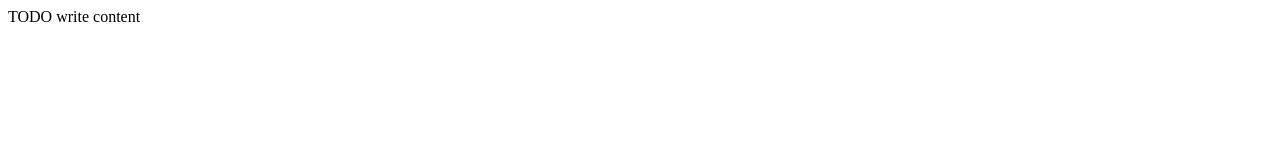
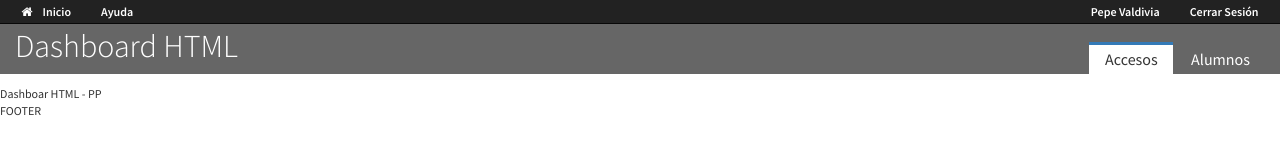
Before and after one commit to pepeul1191/dashboard-html, a website: page index.html in a window 1280 px wide. Drawn offline with nearby package versions, Linux system fonts and the light colour scheme.

Commit message:
Header del dashboard.

```diff
--- /dev/null
+++ b/assets/css/site/styles.css
@@ -0,0 +1,23 @@
+@import url(//fonts.googleapis.com/css?family=Source+Sans+Pro:300,400,600,700,300italic,400italic,600italic);
+@import url(//fonts.googleapis.com/css?family=Kaushan+Script);
+.container{width: 99%;padding-right: 0px;padding-left: 0px;}
+body{font-size:12px; font-family: 'Source Sans Pro', sans-serif;}
+
+/* Inicio Navbar 1*/
+.navbar {min-height: 24px;}
+.navbar-inverse .navbar-nav>li>a{color:#FFFFFF; font-weight: 600}
+.navbar-inverse .navbar-nav>li>a>i{padding-right: 10px;}
+#li-cerrar-sesion{}
+#li-usuario-logueado{font-weight: 600}
+.navbar-fixed-top {height: 14px;}
+@media (min-width: 768px){ .navbar-nav>li>a{padding-bottom: 2px; padding-top: 2px; }}
+/* Fin Navbar 1*/
+/* Inicio Navbar 2*/
+#navbar-2{max-height: 50px; background: #666; margin-top: 24px;}
+#nombre-app{ color:#FFFFFF; font-size: xx-large; font-weight: 100;padding-left: 0px;}
+#navbar-2 > .col-md-9{    padding-right: 0px;padding-top: 18px;}
+#navbar-2 > .col-md-9 > .pull-right > li{    padding-top: 3px;padding-bottom: 4px;padding-right: 15px;padding-left: 16px;}
+#navbar-2 > .col-md-9 > .pull-right > li > a {color: #FFFFFF;font-size: 16px;}
+#navbar-2 > .col-md-9 > .pull-right > .activo {background: #FFFFFF; border-top:solid 3px #337ab7;}
+#navbar-2 > .col-md-9 > .pull-right > .activo >a {color: #343434; }
+/* Fin Navbar 2*/
--- a/index.html
+++ b/index.html
@@ -1,11 +1,67 @@
 <!DOCTYPE html>
 <html>
     <head>
-        <title>TODO supply a title</title>
+        <title>Dashboar HTML - PP</title>
         <meta charset="UTF-8">
+        <link rel="icon" type="image/x-icon" href="assets/img/site/favicon.ico">
         <meta name="viewport" content="width=device-width, initial-scale=1.0">
+        <!-- Inicio CSS-->
+        <link href="bower_components/bootstrap/dist/css/bootstrap.min.css" rel="stylesheet" type="text/css"/>
+        <link href="bower_components/font-awesome/css/font-awesome.min.css" rel="stylesheet" type="text/css"/>
+        <link href="assets/css/site/styles.css" rel="stylesheet" type="text/css"/>
+        <!-- Fin CSS-->
     </head>
     <body>
-        <div>TODO write content</div>
+        <!-- Inicio Navbar1-->
+        <nav class="navbar navbar-inverse navbar-fixed-top">
+            <div class="container">
+              <div class="navbar-header">
+                <button type="button" class="navbar-toggle collapsed" data-toggle="collapse" data-target="#navbar" aria-expanded="false" aria-controls="navbar">
+                  <span class="sr-only">Toggle navigation</span>
+                  <span class="icon-bar"></span>
+                  <span class="icon-bar"></span>
+                  <span class="icon-bar"></span>
+                </button>
+              </div>
+              <div id="navbar" class="collapse navbar-collapse">
+                <ul class="nav navbar-nav">
+                  <li><a href="#"><i class="fa fa-home" aria-hidden="true"></i>Inicio</a></li>
+                  <li><a href="#">Ayuda</a></li>
+                </ul>
+                <ul class="nav navbar-nav pull-right">
+                    <li id="li-usuario-logueado"><a href="#">Pepe Valdivia</a></li>
+                    <li id="li-cerrar-sesion"><a href="#">Cerrar Sesión</a></li>
+                </ul>
+              </div><!--/.nav-collapse -->
+            </div>
+          </nav>
+        <!-- Fin Navbar1-->
+        <!-- Inicio Navbar2-->
+        <div class="container-fluid" id="navbar-2">
+            <div id="nombre-app" class="col-md-3">
+                Dashboard HTML
+            </div>
+            <div class="col-md-9">
+                <ul class="list-inline pull-right">
+                    <li class="activo"><a href="#">Accesos</a></li>
+                    <li><a href="#">Alumnos</a></li>
+                </ul>
+            </div>
+        </div>
+        <!-- Fin Navbar2-->
+
+        <div>Dashboar HTML - PP</div>
+
+        <!-- Inicio Footer-->
+        <footer class="footer">
+            FOOTER
+        </footer>
+        <!-- Fin Footer-->
+        <!-- Inicio JS-->
+        <script src="bower_components/jquery/dist/jquery.min.js" type="text/javascript"></script>
+        <script src="bower_components/bootstrap/dist/js/bootstrap.min.js" type="text/javascript"></script>
+        <script src="bower_components/requirejs/require.js" type="text/javascript"></script>
+        <script src="assets/js/site/app.js" type="text/javascript"></script>
+        <!-- Fin JS-->
     </body>
 </html>
```
Also changed, not shown: app/js/app.js (deleted), assets/img/site/favicon.ico (added), assets/js/site/app.js (added).
